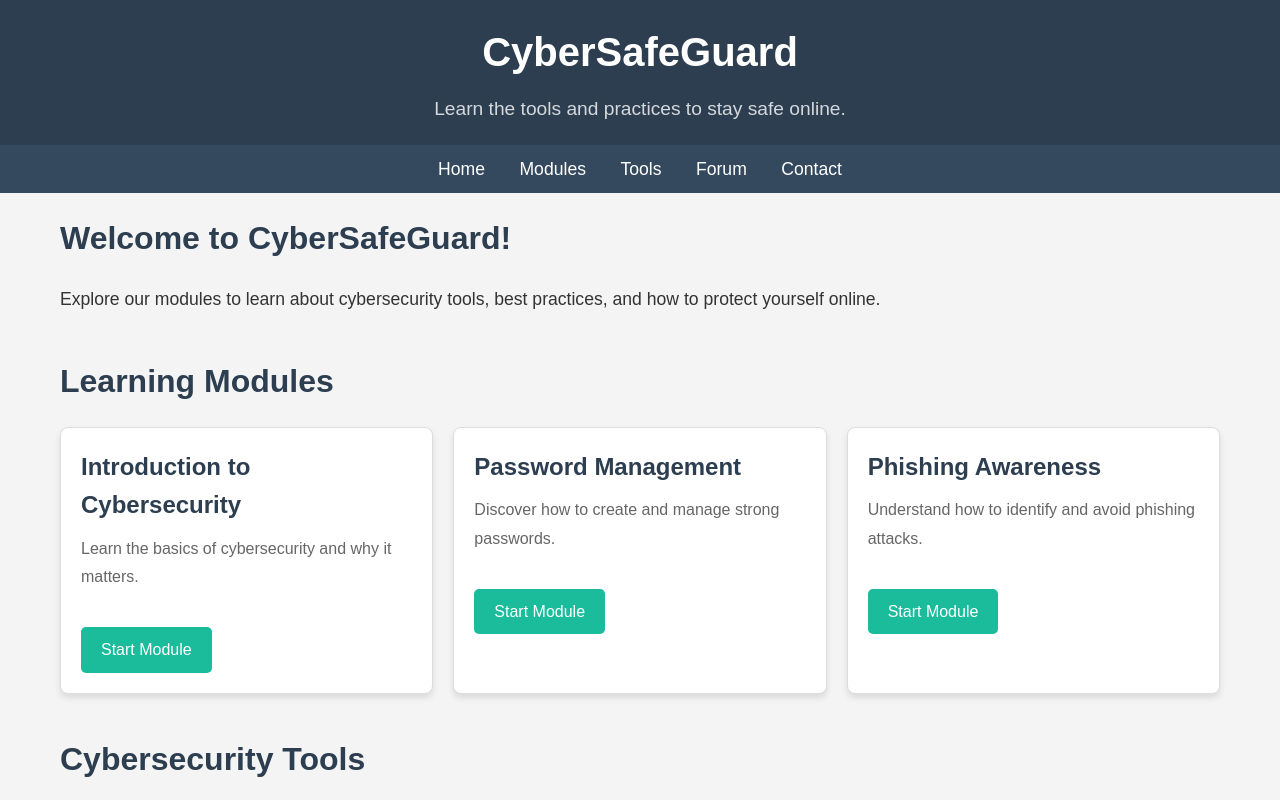
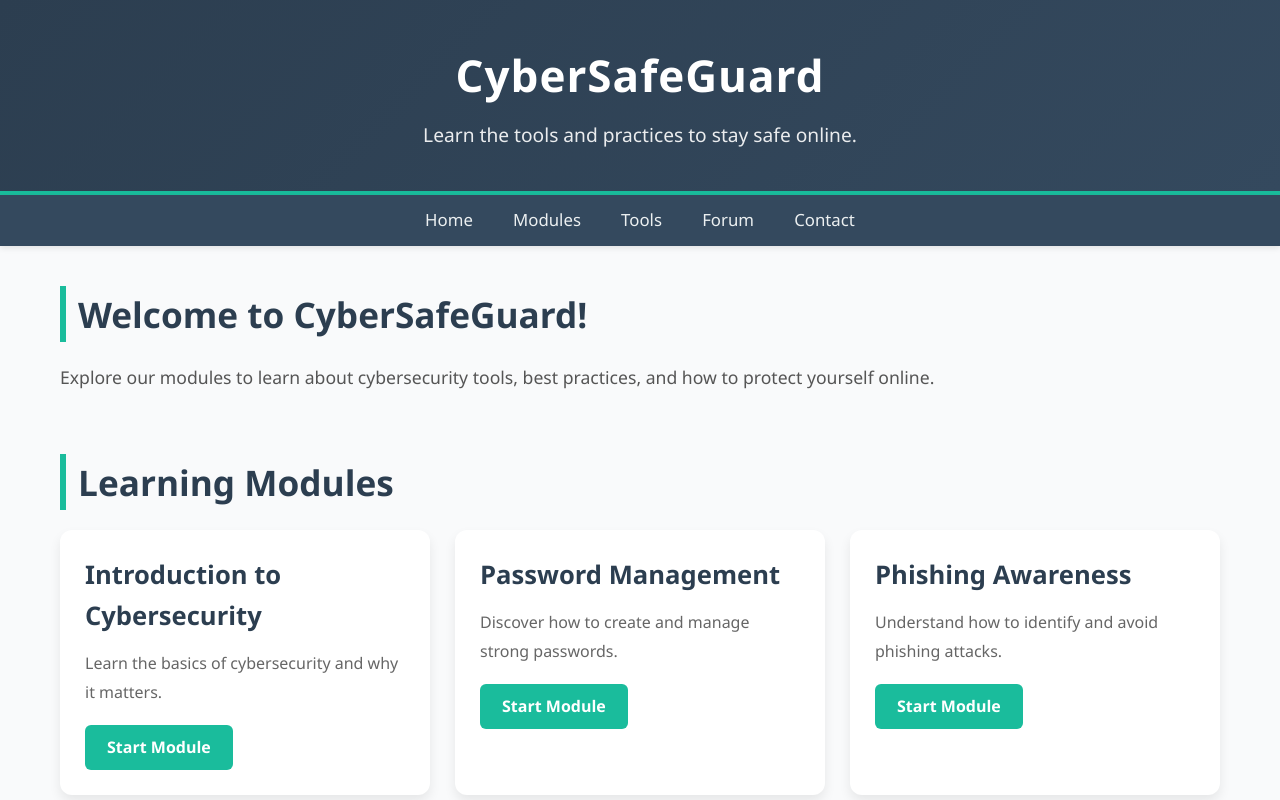
Before and after one commit to giordanog1/cybersafeguard, a plain HTML site: page index.html in a window 1280 px wide. Shown: the top 800 px of the page. Drawn offline with Linux system fonts and the light colour scheme.

Commit message:
Update styles.css

```diff
--- a/styles.css
+++ b/styles.css
@@ -6,35 +6,43 @@
 }
 
 body {
-    font-family: 'Arial', sans-serif;
+    font-family: 'Segoe UI', Arial, sans-serif;
     line-height: 1.6;
-    background-color: #f4f4f4;
-    color: #333;
+    background-color: #f9fafb;
+    color: #2c3e50;
+    -webkit-font-smoothing: antialiased;
+    -moz-osx-font-smoothing: grayscale;
 }
 
 /* Header */
 header {
-    background-color: #2c3e50;
+    background: linear-gradient(135deg, #2c3e50, #34495e);
     color: #fff;
-    padding: 20px 0;
+    padding: 40px 20px;
     text-align: center;
+    border-bottom: 4px solid #1abc9c;
 }
 
 header h1 {
-    font-size: 2.5rem;
+    font-size: 2.75rem;
     margin-bottom: 10px;
+    letter-spacing: 1px;
 }
 
 header p {
     font-size: 1.2rem;
-    opacity: 0.8;
+    opacity: 0.9;
 }
 
 /* Navigation */
 nav {
     background-color: #34495e;
-    padding: 10px 0;
+    padding: 12px 0;
     text-align: center;
+    position: sticky;
+    top: 0;
+    z-index: 1000;
+    box-shadow: 0 2px 6px rgba(0,0,0,0.1);
 }
 
 nav ul {
@@ -42,90 +50,98 @@ nav ul {
 }
 
 nav ul li {
-    display: inline;
-    margin: 0 15px;
+    display: inline-block;
+    margin: 0 18px;
 }
 
 nav ul li a {
-    color: #fff;
+    color: #ecf0f1;
     text-decoration: none;
-    font-size: 1.1rem;
-    transition: color 0.3s ease;
+    font-size: 1.05rem;
+    font-weight: 500;
+    transition: color 0.3s ease, border-bottom 0.3s ease;
+    padding-bottom: 4px;
 }
 
 nav ul li a:hover {
     color: #1abc9c;
+    border-bottom: 2px solid #1abc9c;
 }
 
 /* Main Content */
 main {
-    padding: 20px;
+    padding: 40px 20px;
     max-width: 1200px;
     margin: 0 auto;
 }
 
 section {
-    margin-bottom: 40px;
+    margin-bottom: 60px;
 }
 
 section h2 {
-    font-size: 2rem;
+    font-size: 2.2rem;
     color: #2c3e50;
     margin-bottom: 20px;
+    border-left: 6px solid #1abc9c;
+    padding-left: 12px;
 }
 
 section p {
     font-size: 1.1rem;
     line-height: 1.8;
     margin-bottom: 20px;
+    color: #555;
 }
 
 /* Cards for Modules */
 .module-cards {
     display: flex;
     flex-wrap: wrap;
-    gap: 20px;
+    gap: 25px;
 }
 
 .card {
     background-color: #fff;
-    border: 1px solid #ddd;
-    border-radius: 8px;
-    padding: 20px;
-    flex: 1 1 calc(33.333% - 40px);
-    box-shadow: 0 4px 6px rgba(0, 0, 0, 0.1);
-    transition: transform 0.3s ease, box-shadow 0.3s ease;
+    border: none;
+    border-radius: 12px;
+    padding: 25px;
+    flex: 1 1 calc(33.333% - 25px);
+    box-shadow: 0 6px 12px rgba(0,0,0,0.08);
+    transition: transform 0.25s ease, box-shadow 0.25s ease;
 }
 
 .card:hover {
-    transform: translateY(-5px);
-    box-shadow: 0 6px 12px rgba(0, 0, 0, 0.15);
+    transform: translateY(-7px);
+    box-shadow: 0 10px 20px rgba(0,0,0,0.12);
 }
 
 .card h3 {
-    font-size: 1.5rem;
+    font-size: 1.6rem;
     color: #2c3e50;
-    margin-bottom: 10px;
+    margin-bottom: 12px;
 }
 
 .card p {
     font-size: 1rem;
     color: #666;
+    margin-bottom: 18px;
 }
 
 .card a {
     display: inline-block;
-    margin-top: 15px;
-    padding: 10px 20px;
+    padding: 10px 22px;
     background-color: #1abc9c;
     color: #fff;
     text-decoration: none;
-    border-radius: 5px;
-    transition: background-color 0.3s ease;
+    font-weight: 600;
+    border-radius: 6px;
+    transition: background-color 0.3s ease, transform 0.2s ease;
 }
 
 .card a:hover {
     background-color: #16a085;
+    transform: scale(1.05);
 }
 
 /* Footer */
@@ -133,16 +149,23 @@ footer {
     background-color: #2c3e50;
     color: #fff;
     text-align: center;
-    padding: 20px 0;
-    margin-top: 40px;
+    padding: 25px 20px;
+    margin-top: 60px;
+    border-top: 4px solid #1abc9c;
 }
 
 footer p {
-    font-size: 1rem;
-    opacity: 0.8;
+    font-size: 0.95rem;
+    opacity: 0.85;
 }
 
 /* Responsive Design */
+@media (max-width: 1024px) {
+    .card {
+        flex: 1 1 calc(50% - 25px);
+    }
+}
+
 @media (max-width: 768px) {
     .module-cards {
         flex-direction: column;
```
